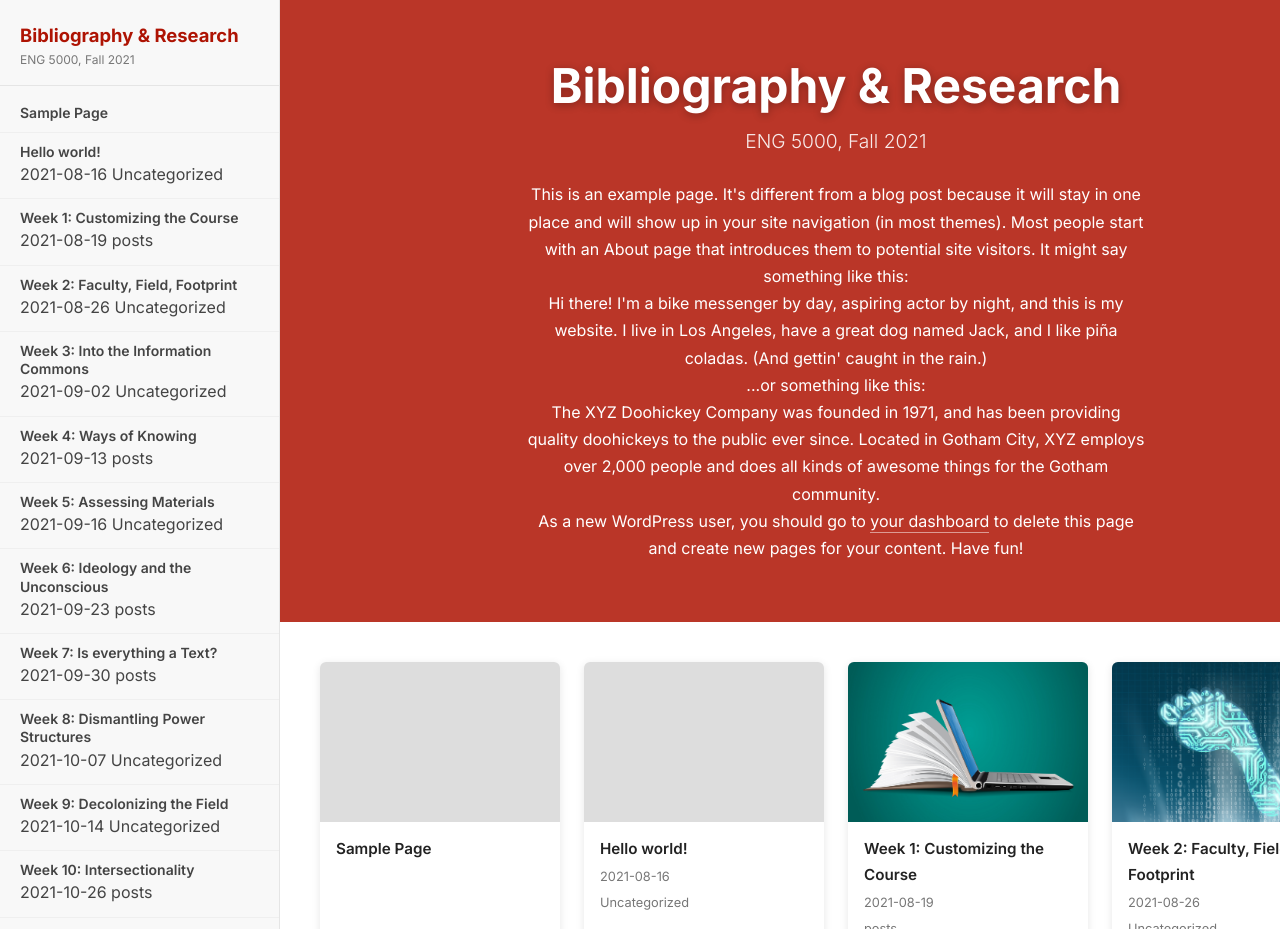
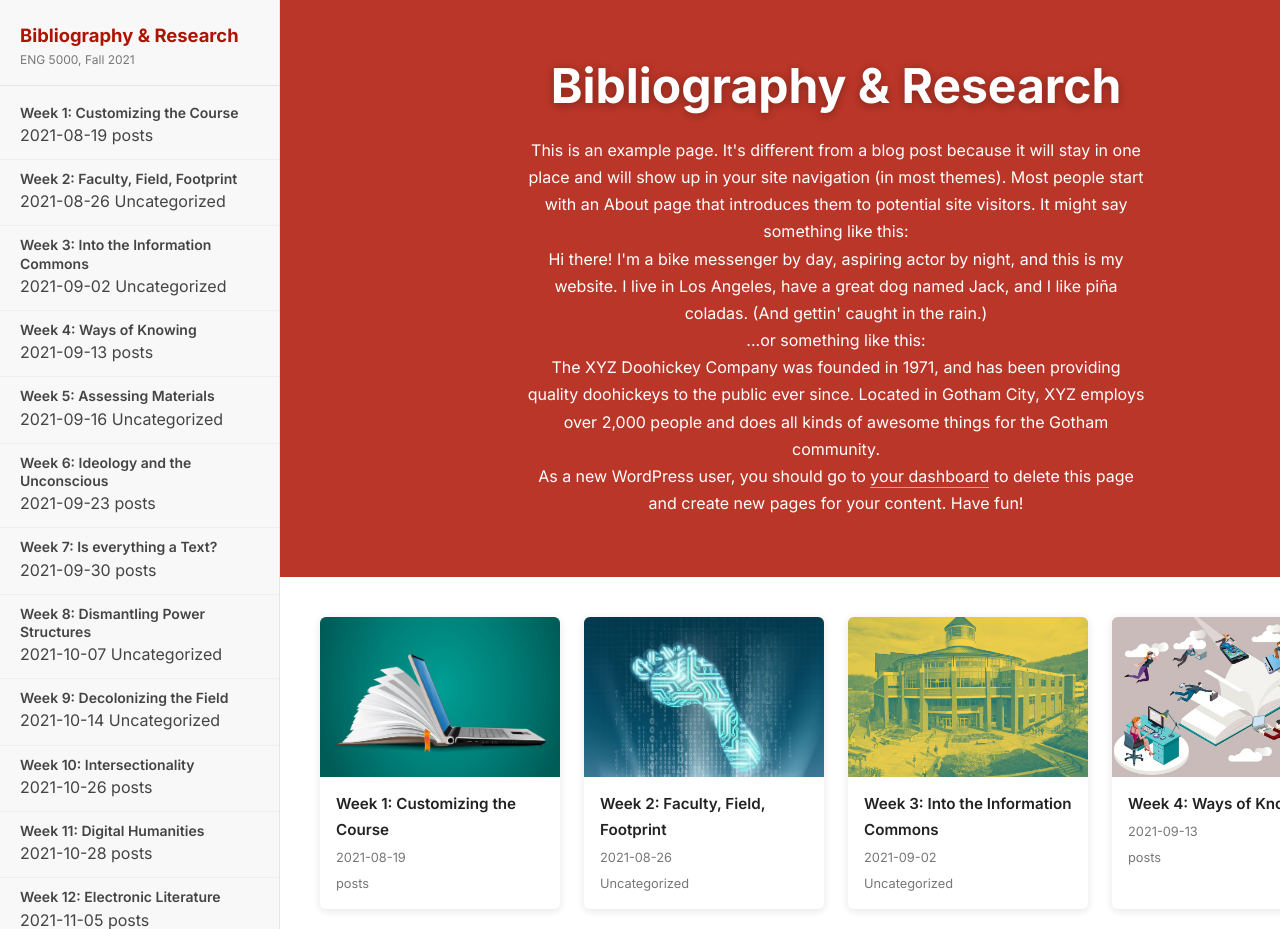
Before and after one commit to leo-elo/course-bibliography-research, a Jekyll site: the page built from index.html, in a window 1280 px wide and 1400 px high, cut to the strip 0-929 px from the top of the window. Built offline with Jekyll 4.4.1, drawn with Linux system fonts in a browser that asks for light colours.

Commit message:
Remove subtitle, sample page, and boilerplate hello post
Co-Authored-By: Claude Sonnet 4.6 <noreply@anthropic.com>

```diff
--- a/_data/navigation.yml
+++ b/_data/navigation.yml
@@ -1,13 +1,4 @@
 # Auto-generated navigation
-- slug: "sample-page"
-  title: "Sample Page"
-  type: page
-
-- slug: "hello-world"
-  title: "Hello world!"
-  type: post
-  date: "2021-08-16"
-  categories: ["Uncategorized"]
 
 - slug: "week-1-customizing-the-course"
   title: "Week 1: Customizing the Course"
--- a/index.html
+++ b/index.html
@@ -1,7 +1,6 @@
 ---
 layout: home
 title: "Bibliography & Research"
-description: "ENG 5000, Fall 2021"
 permalink: /
 ---
 <!-- wp:paragraph -->
```
Also changed, not shown: _pages/sample-page.html (deleted, +0 -28 lines), _posts_col/2021-08-16-hello-world.html (deleted, +0 -11 lines).
